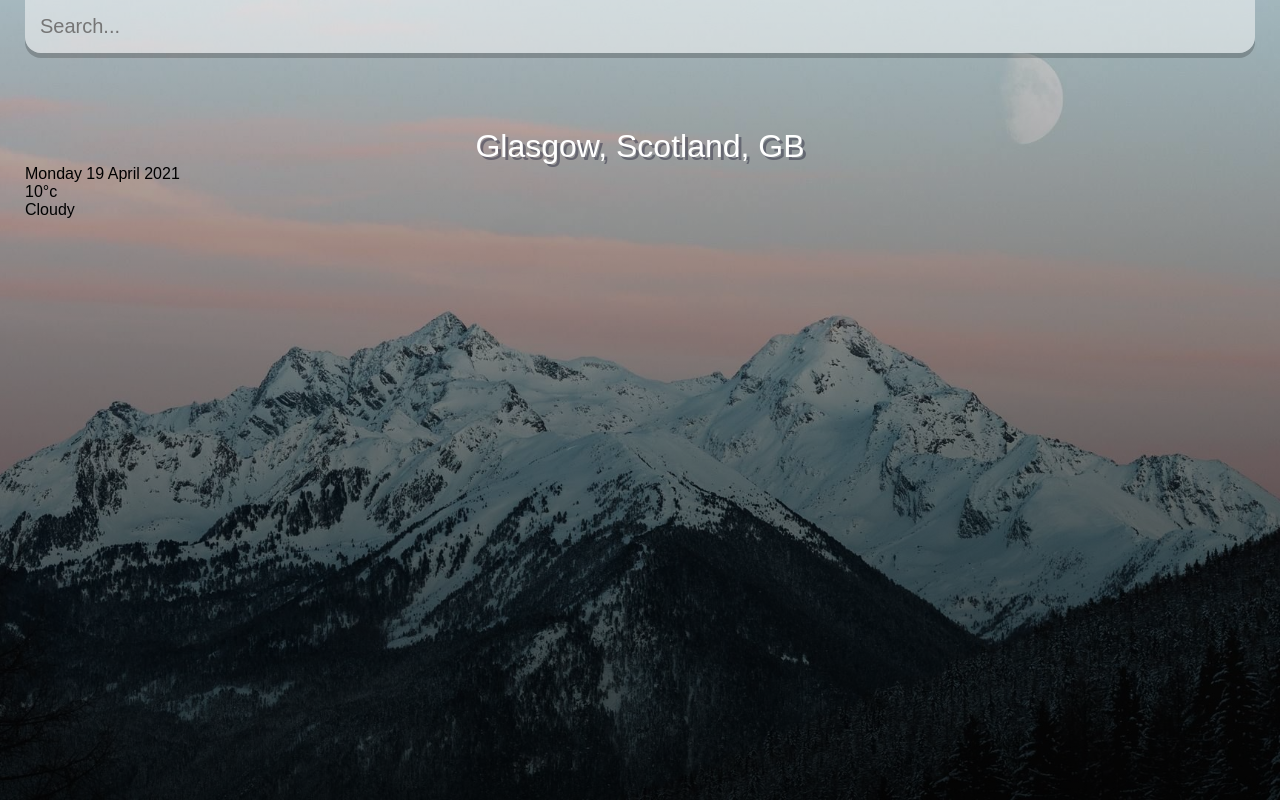
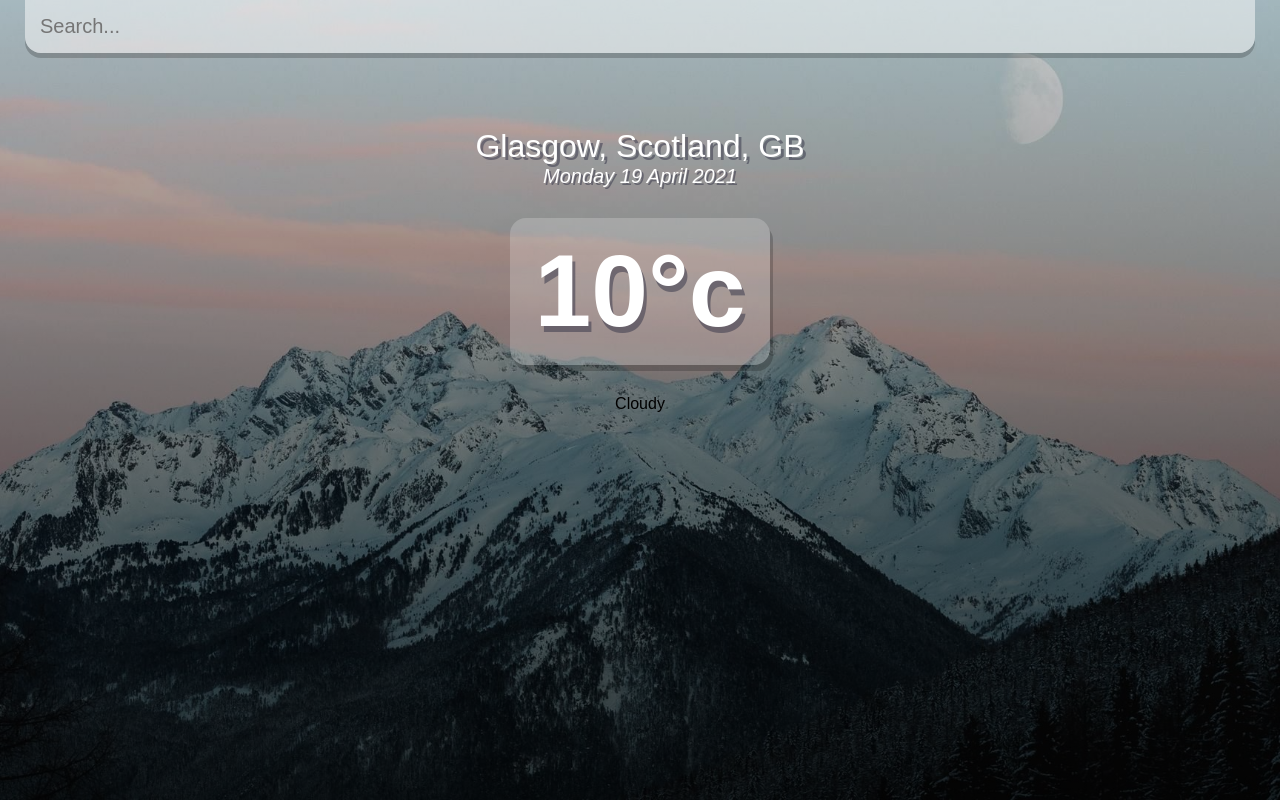
Before and after one commit to Mitchell-McShane/React_Weather_App, a React (Create React App) app: page / in a window 1280 px wide. Built offline with nearby package versions, Linux system fonts and the light colour scheme.

Commit message:
added css for weather box

```diff
--- a/src/App.css
+++ b/src/App.css
@@ -62,3 +62,34 @@
   text-align: center;
   text-shadow: 3px 3px rgba(50, 50, 70, 0.5);
 }
+
+.location-box .location-date {
+  color: #FFF;
+  font-size: 20px;
+  font-weight: 300;
+  font-style: italic;
+  text-align: center;
+  text-shadow: 2px 2px rgba(50, 50, 70, 0.5);
+}
+
+.weather-box {
+  text-align: center;
+}
+
+.weather-box .temp {
+  position: relative;
+  display: inline-block;
+  margin: 30px auto;
+  background-color: rgba(255, 255, 255, 0.2);
+  border-radius: 16px;
+
+  padding: 15px 25px;
+
+  color: #FFF;
+  font-size: 102px;
+  font-weight: 900;
+
+  text-shadow: 3px 6px rgba(50, 50, 70, 0.5);
+  text-align: center;
+  box-shadow: 3px 6px rgba(0, 0, 0, 0.2);
+}
```
